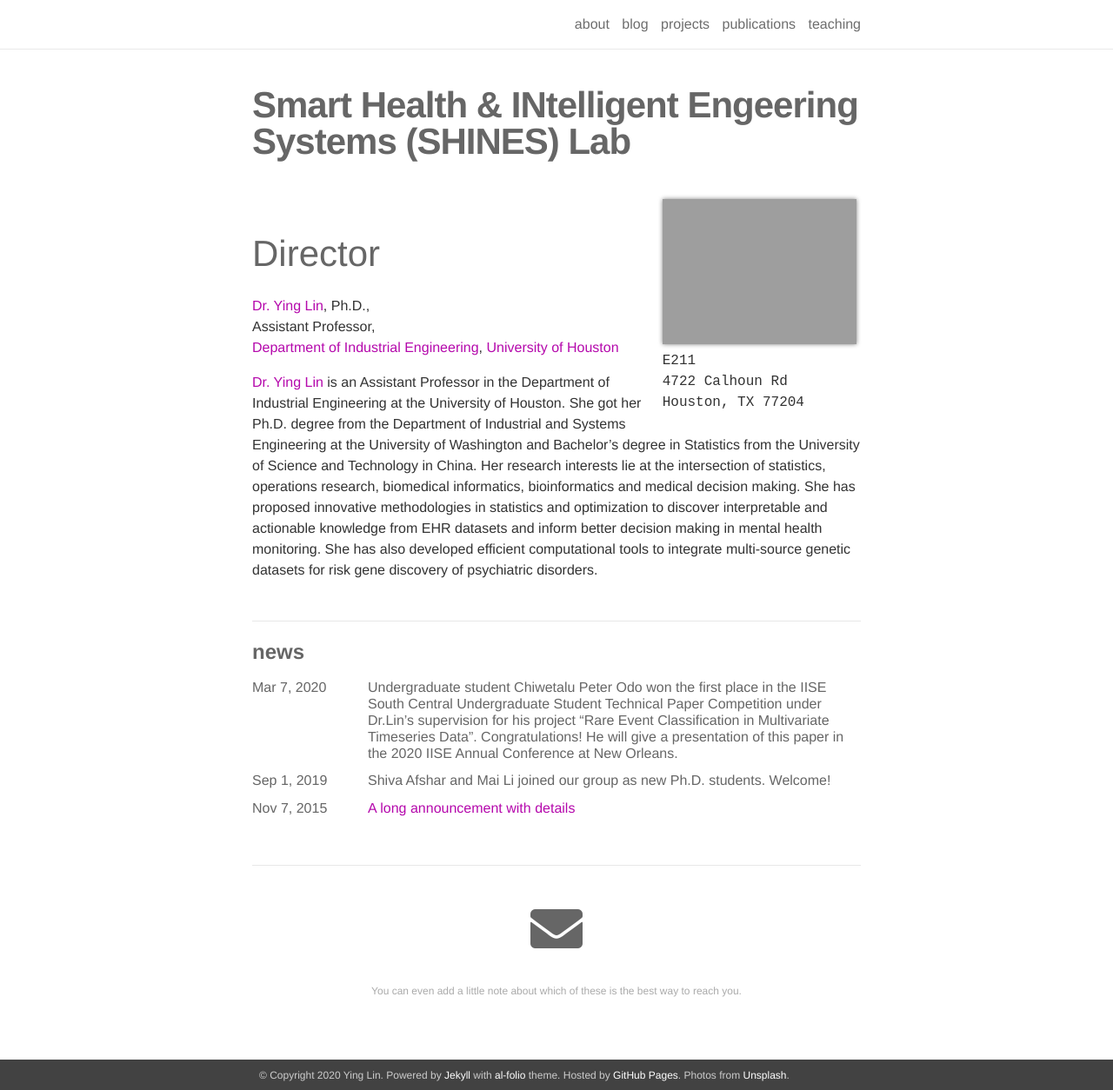
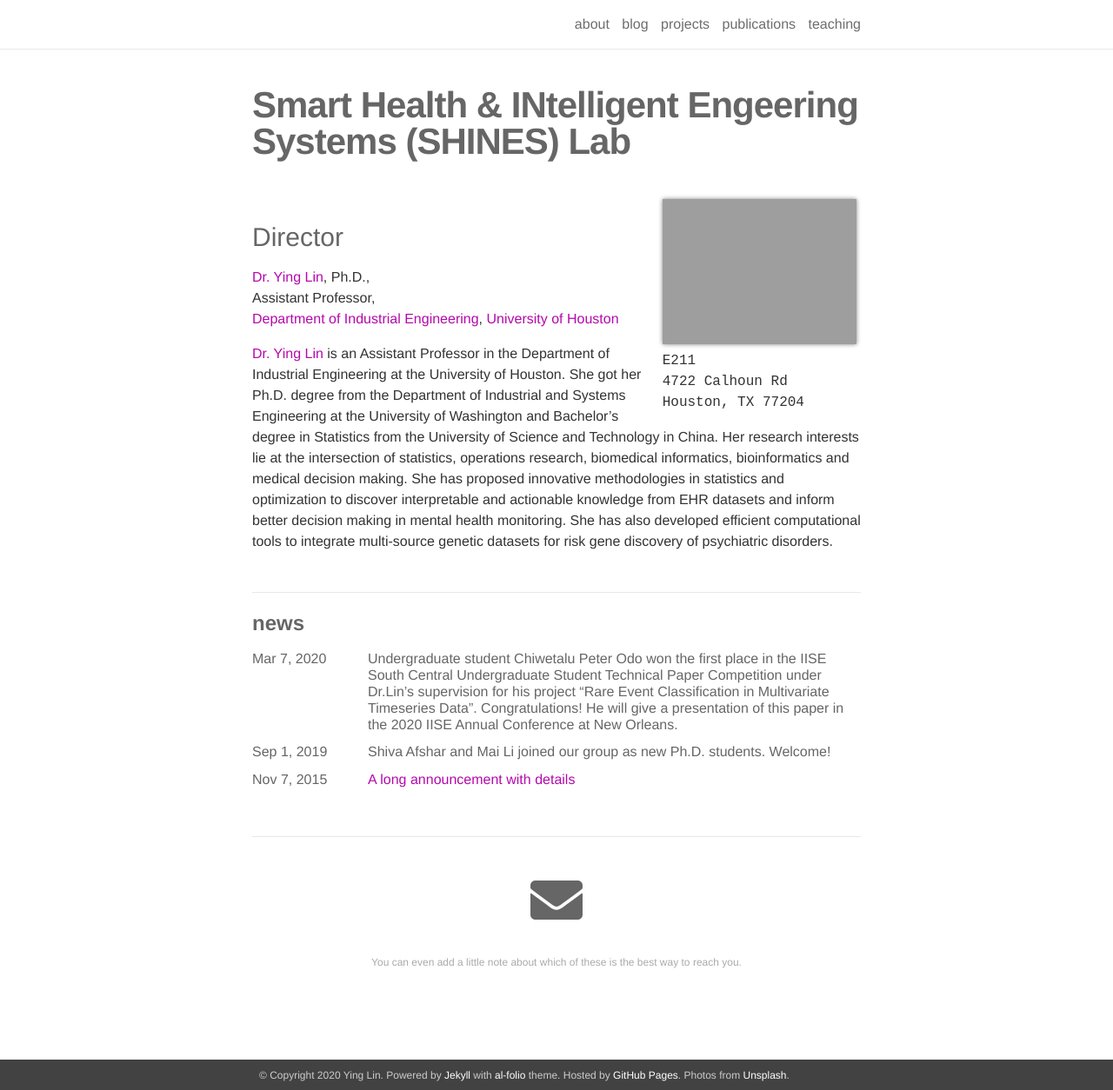
Before and after one commit to shines-lab/shines-lab.github.io, a Jekyll site: the page built from _pages/about.md, in a window 1280 px wide and 1254 px high. Shown: the whole window at 87% size. Built offline with Jekyll 4.4.1, drawn with Linux system fonts in a browser that asks for light colours; nearby versions of some CDN libraries.

```diff
--- a/_pages/about.md
+++ b/_pages/about.md
@@ -2,7 +2,6 @@
 layout: about
 permalink: /
 title: <strong>Smart Health & INtelligent Engeering Systems (SHINES) Lab</strong>
-
 profile:
   align: right
   image: WechatIMG7514.jpeg
@@ -14,8 +13,7 @@ profile:
 news: true
 social: true
 ---
-
-## Director
+### Director
 <a href="http://www.ie.uh.edu/faculty/lin">Dr. Ying Lin</a>, Ph.D.,
 Assistant Professor,
 <a href="http://www.ie.uh.edu">Department of Industrial Engineering</a>, <a href="http://www.uh.edu">University of Houston</a>
```
